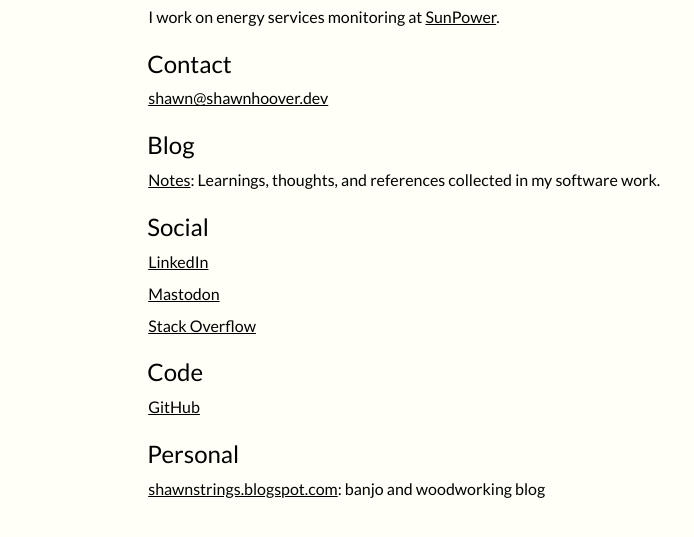
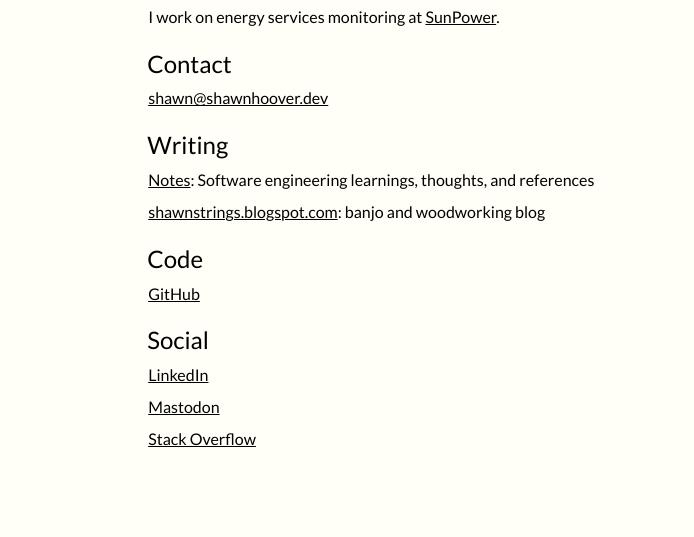
Before and after one commit to shoover/shawnhoover.dev, a plain HTML site: page site/index.html in a window 1280 px wide. Shown: the part 141-678 px from the top of the page, without its empty margins (0-694 px from the left). Drawn offline with Linux system fonts and the light colour scheme.

Commit message:
Combine blogs to one writing section

```diff
--- a/site/index.html
+++ b/site/index.html
@@ -36,9 +36,17 @@
             <a href="mailto:shawn@shawnhoover.dev">shawn@shawnhoover.dev</a></p>
         </section>
         <section>
-          <h2>Blog</h2>
+          <h2>Writing</h2>
           <p>
-            <a href="/notes">Notes</a>: Learnings, thoughts, and references collected in my software work.</p>
+            <a href="/notes">Notes</a>: Software engineering learnings, thoughts, and references</p>
+          <p>
+            <a href="https://shawnstrings.blogspot.com/">shawnstrings.blogspot.com</a>: banjo and woodworking blog</p>
+        </section>
+        <section>
+          <h2>Code</h2>
+          <p>
+            <a href="https://github.com/shoover">GitHub</a>
+          </p>
         </section>
         <section>
           <h2>Social</h2>
@@ -52,17 +60,6 @@
             <a href="https://stackoverflow.com/users/223029/shawn-hoover">Stack Overflow</a>
           </p>
         </section>
-        <section>
-          <h2>Code</h2>
-          <p>
-            <a href="https://github.com/shoover">GitHub</a>
-          </p>
-        </section>
-        <section>
-          <h2>Personal</h2>
-          <p>
-            <a href="https://shawnstrings.blogspot.com/">shawnstrings.blogspot.com</a>: banjo and woodworking blog</p>
-        </section>
       </article>
     </main>
   </body>
```
